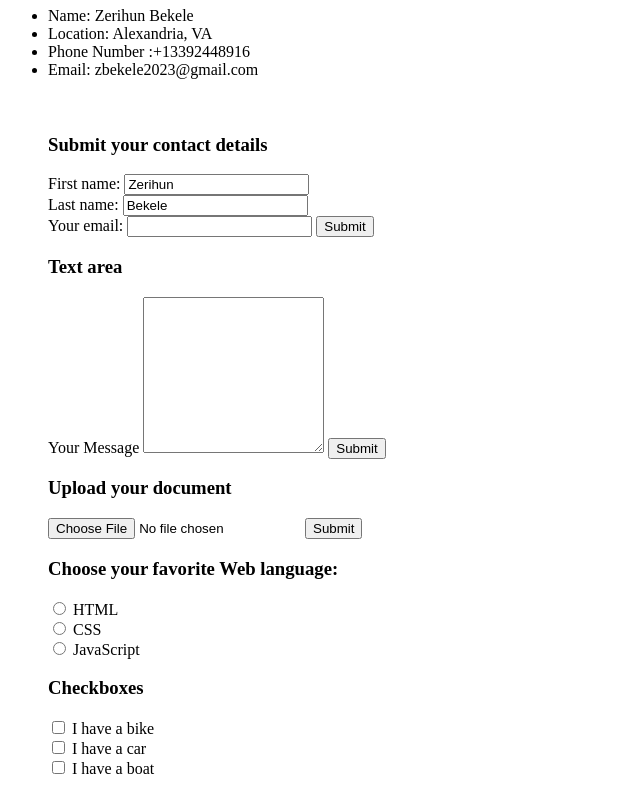
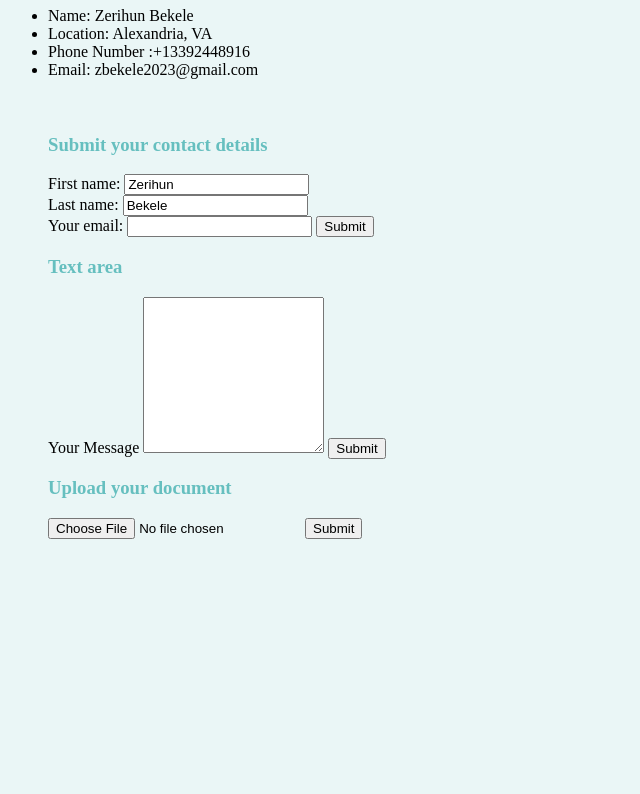
Before and after one commit to fkrlm/Resume, a plain HTML site: page contact-me.html in a window 1280 px wide. Shown: the part 73-867 px from the top of the page, without its empty margins (0-640 px from the left). After the commit the page ends 800 px from the top, so only its background shows below. Drawn offline with Linux system fonts and the light colour scheme.

```diff
--- a/contact-me.html
+++ b/contact-me.html
@@ -3,6 +3,7 @@
   <head>
       <meta charset="UTF-8">
       <title>Contact me</title>
+      <link rel="stylesheet" href="css/styles.css">
   </head>
   <body>
     <h1>My Contact Details</h1>
@@ -35,22 +36,22 @@
           <h3>Upload your document</h3>
               <input type="file" id="myFile" name="filename">
               <input type="submit">
-          <h3>Choose your favorite Web language:</h3>
-              <input type="radio" id="html" name="fav_language" value="HTML">
-              <label for="html">HTML</label><br>
-              <input type="radio" id="css" name="fav_language" value="CSS">
-              <label for="css">CSS</label><br>
-              <input type="radio" id="javascript" name="fav_language" value="JavaScript">
-              <label for="javascript">JavaScript</label>
-          <h3>Checkboxes</h3>
-              <input type="checkbox" id="vehicle1" name="vehicle1" value="Bike">
-              <label for="vehicle1"> I have a bike</label><br>
-              <input type="checkbox" id="vehicle2" name="vehicle2" value="Car">
-              <label for="vehicle2"> I have a car</label><br>
-              <input type="checkbox" id="vehicle3" name="vehicle3" value="Boat">
-              <label for="vehicle3"> I have a boat</label>
+<!--          <h3>Choose your favorite Web language:</h3>-->
+<!--              <input type="radio" id="html" name="fav_language" value="HTML">-->
+<!--              <label for="html">HTML</label><br>-->
+<!--              <input type="radio" id="css" name="fav_language" value="CSS">-->
+<!--              <label for="css">CSS</label><br>-->
+<!--              <input type="radio" id="javascript" name="fav_language" value="JavaScript">-->
+<!--              <label for="javascript">JavaScript</label>-->
+<!--          <h3>Checkboxes</h3>-->
+<!--              <input type="checkbox" id="vehicle1" name="vehicle1" value="Bike">-->
+<!--              <label for="vehicle1"> I have a bike</label><br>-->
+<!--              <input type="checkbox" id="vehicle2" name="vehicle2" value="Car">-->
+<!--              <label for="vehicle2"> I have a car</label><br>-->
+<!--              <input type="checkbox" id="vehicle3" name="vehicle3" value="Boat">-->
+<!--              <label for="vehicle3"> I have a boat</label>-->
 
-            </form>
+<!--            </form>-->
       </ul>
   </body>
 </html>
--- /dev/null
+++ b/css/styles.css
@@ -0,0 +1,19 @@
+
+body {
+    background-color: #EAF6F6;
+   }
+hr {
+     background-color: #E6F9FF;
+     border-style: none;
+     border-top-style: dotted;
+     border-color:grey;
+     border-width:5px;
+     height: 0px;
+     width: 5%;
+    }
+img {
+    height: 210px;
+     }
+h1,h3 {
+        color: #66BFBF
+      }
```
Also changed, not shown: hobbies.html (+1 -0 lines), index.html (+2 -19 lines), images/zkb.png (renamed from zkb.png).
